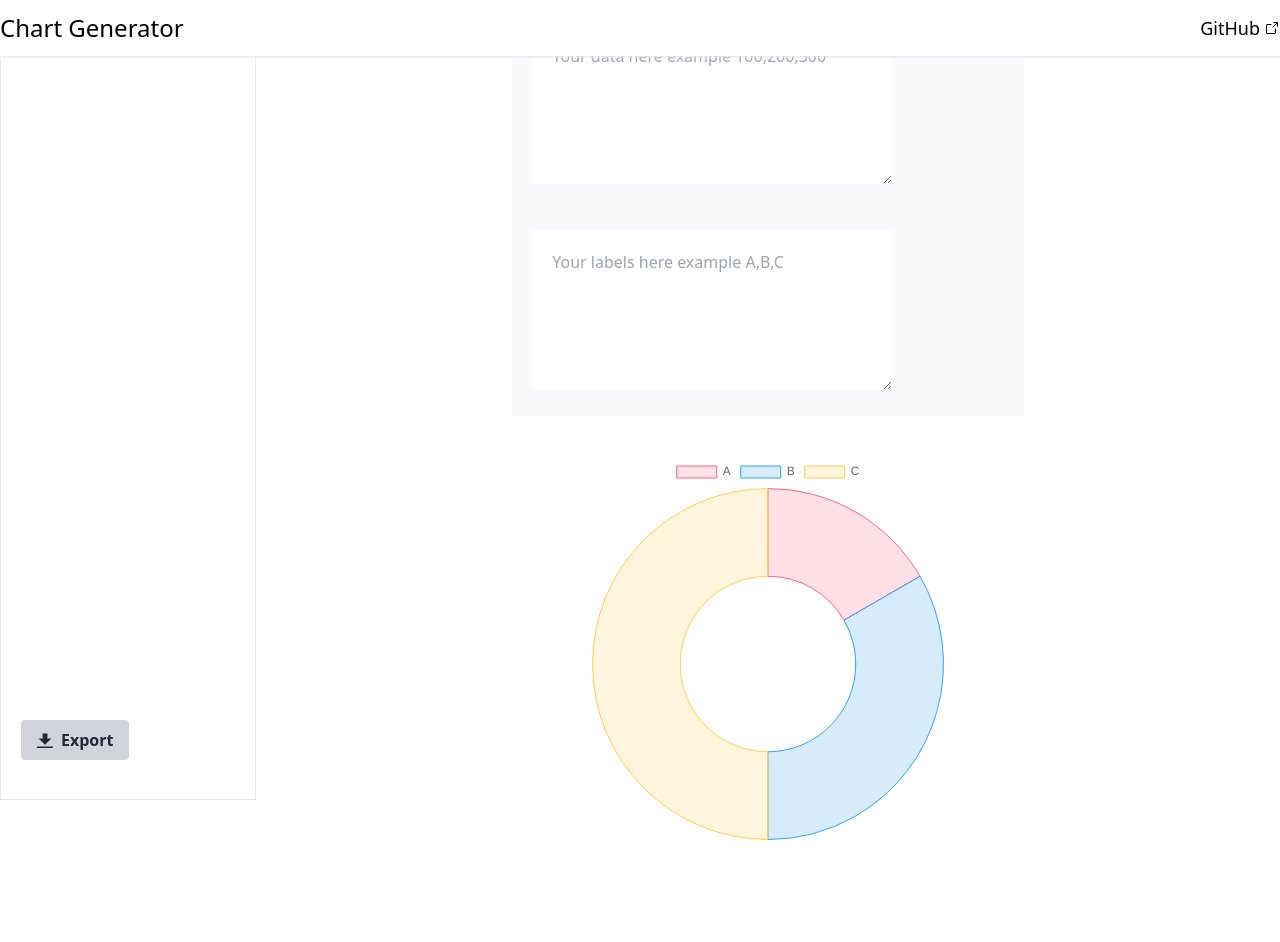
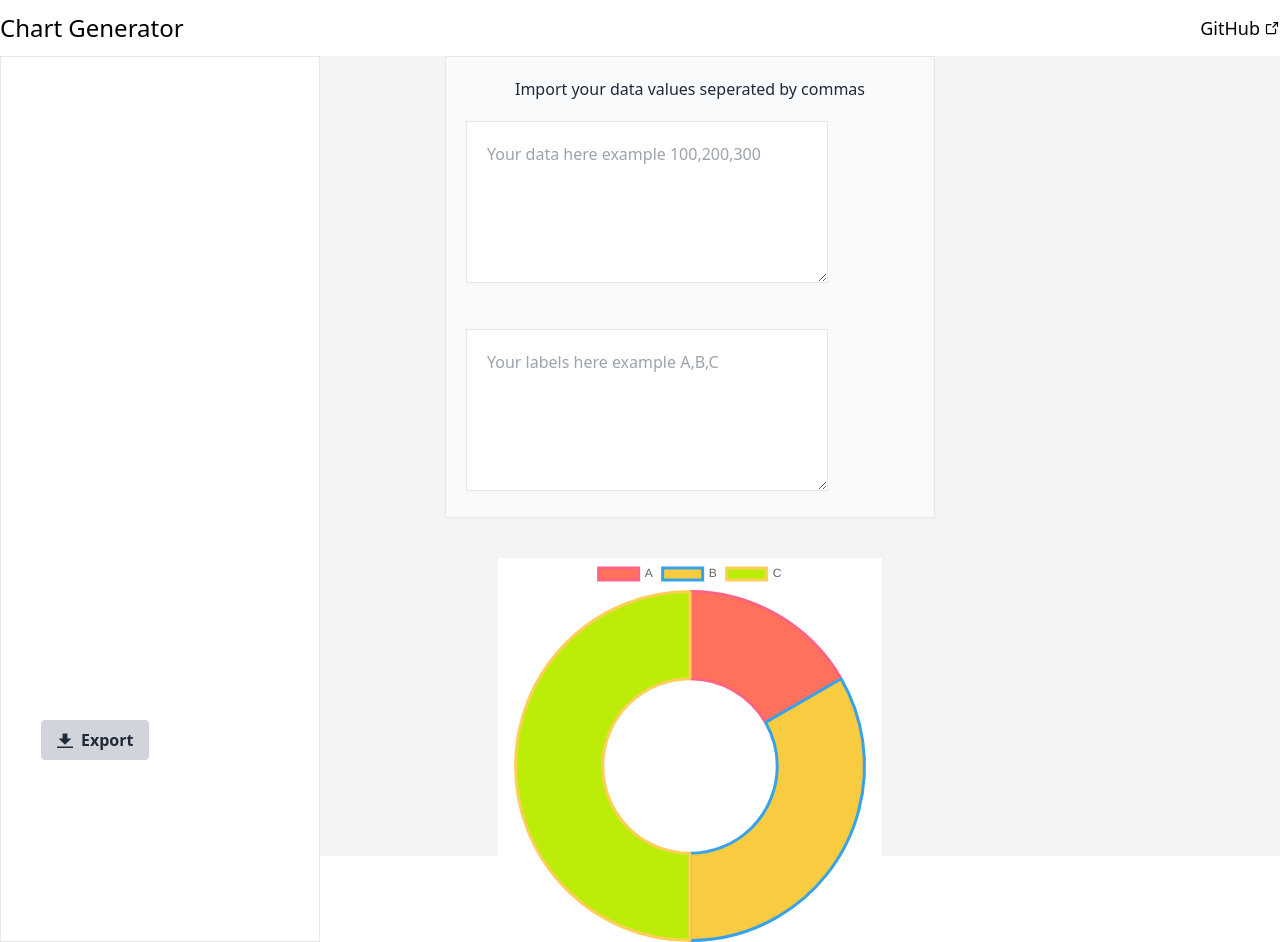
Before and after one commit to omarcardoze/Chart-generator, a React (Vite) app: page / in a window 1280 px wide. Before the commit the page ends 840 px from the top, so only its background shows below. Built offline with nearby package versions, Linux system fonts and the light colour scheme.

Commit message:
add new color to chart

```diff
--- a/package.json
+++ b/package.json
@@ -1,5 +1,5 @@
 {
-  "name": "footballcup",
+  "name": "chart-generator",
   "private": true,
   "version": "0.0.0",
   "type": "module",
--- a/src/components/Chart.tsx
+++ b/src/components/Chart.tsx
@@ -18,12 +18,12 @@ const Chart = ({ data, labels }) => {
                 label: '',
                 data: data.map(d => Number(d)),
                 backgroundColor: [
-                    'rgba(255, 99, 132, 0.2)',
-                    'rgba(54, 162, 235, 0.2)',
-                    'rgba(255, 206, 86, 0.2)',
-                    'rgba(75, 192, 192, 0.2)',
-                    'rgba(153, 102, 255, 0.2)',
-                    'rgba(255, 159, 64, 0.2)',
+                    '#FF715B',
+                    '#F9CB40',
+                    '#BCED09',
+                    '#2F52E0',
+                    '#FF8427',
+                    '#F038FF',
                 ],
                 borderColor: [
                     'rgba(255, 99, 132, 1)',
@@ -33,7 +33,7 @@ const Chart = ({ data, labels }) => {
                     'rgba(153, 102, 255, 1)',
                     'rgba(255, 159, 64, 1)',
                 ],
-                borderWidth: 1,
+                borderWidth: 3,
             }
         ],
     };
--- a/src/components/Header.tsx
+++ b/src/components/Header.tsx
@@ -1,15 +1,16 @@
 
 export default function Header() {
   return (
-    <header className='shadow shadow-gray-200 bg-white w-full h-14 flex items-center absolute top-0'>
+    <header className='shadow shadow-gray-200 bg-white w-full h-14 flex items-center'>
       <nav className="container mx-auto flex flex-row justify-between">
         <h1 className="text-2xl">Chart Generator</h1>
         <a href="https://github.com/OmarCardoze/Chart-generator" className="flex justify-center items-center gap-1" target="_blank">
           <span className="text-lg">GitHub</span>
-          <svg xmlns="http://www.w3.org/2000/svg" width="1em" height="1em" fill="currentColor" viewBox="0 0 256 256" focusable="false">
+          <svg xmlns="http://www.w3.org/2000/svg" className="hover:text-blue-600" width="1em" height="1em" fill="currentColor" viewBox="0 0 256 256" focusable="false">
             <rect width="256" height="256" fill="none"></rect>
-            <polyline points="216 100 216 40 156 40" fill="none" stroke="currentColor" strokeLinecap="round" strokeWidth="16"></polyline>
-            <line x1="144" y1="112" x2="216" y2="40" fill="none" stroke="currentColor" strokeLinecap="round" strokeLinejoin="round" strokeWidth="16"></line><path d="M184,144v64a8,8,0,0,1-8,8H48a8,8,0,0,1-8-8V80a8,8,0,0,1,8-8h64" fill="none" stroke="currentColor" strokeLinecap="round" strokeLinejoin="round" strokeWidth="16"></path>
+            <polyline points="216 100 216 40 156 40" fill="none" stroke="currentColor" strokeLinecap="round" strokeWidth="20"></polyline>
+            <line x1="144" y1="112" x2="216" y2="40" fill="none" stroke="currentColor" strokeLinecap="round" strokeLinejoin="round" strokeWidth="20"></line>
+            <path d="M184,144v64a8,8,0,0,1-8,8H48a8,8,0,0,1-8-8V80a8,8,0,0,1,8-8h64" fill="none" stroke="currentColor" strokeLinecap="round" strokeLinejoin="round" strokeWidth="20"></path>
           </svg>
         </a>
       </nav>
--- a/src/components/InputData.tsx
+++ b/src/components/InputData.tsx
@@ -13,7 +13,7 @@ const InputData = ({ setData, setLabels }) => {
     }, [])
 
     return (
-        <section className="flex bg-gray-50 w-3/6 justify-center items-center flex-col">
+        <section className="flex bg-gray-50 w-3/6 justify-center items-center flex-col border">
             <p className="text-slate-800 text-center mt-5">Import your data values seperated by commas</p>
             <div>
                 <textarea
@@ -22,7 +22,7 @@ const InputData = ({ setData, setLabels }) => {
                     placeholder='Your data here example 100,200,300'
                     rows={5}
                     cols={33}
-                    className='m-5 p-5'
+                    className='m-5 p-5 border'
                     onChange={handleData}
                 />
 
@@ -32,7 +32,7 @@ const InputData = ({ setData, setLabels }) => {
                     placeholder='Your labels here example A,B,C'
                     rows={5}
                     cols={33}
-                    className='m-5 p-5'
+                    className='m-5 p-5 border'
                     onChange={handleLabels}
                 />
             </div>
--- a/src/pages/Home.tsx
+++ b/src/pages/Home.tsx
@@ -29,11 +29,17 @@ export default function Home() {
     }, [ref])
 
     return (
-        <div className='w-full h-screen flex items-center'>
-            <Header />
+        <>
+        <Header />
+        <div className='w-full h-screen grid grid-cols-[200px_minmax(900px,_1fr)_100px] bg-gray-100'>
 
-            <aside className='w-80 h-screen border justify-center'>
-                <button onClick={onButtonClick} className="bg-gray-300 hover:bg-gray-400 text-gray-800 font-bold py-2 px-4 rounded inline-flex items-center absolute bottom-0 ml-5 mb-10 ">
+            <aside className='w-80 h-auto border justify-center bg-white p-10'>
+                    {/* <select id="cars">
+                        <option value="volvo">Bar</option>
+                        <option value="saab">Line</option>
+                    </select> */}
+
+                <button onClick={onButtonClick} className="bg-gray-300 hover:bg-gray-400 text-gray-800 font-bold py-2 px-4 rounded inline-flex items-center absolute bottom-0  mb-10 ">
                     <svg className="fill-current w-4 h-4 mr-2" xmlns="http://www.w3.org/2000/svg" viewBox="0 0 20 20">
                         <path d="M13 8V2H7v6H2l8 8 8-8h-5zM0 18h20v2H0v-2z" />
                     </svg>
@@ -49,5 +55,6 @@ export default function Home() {
                 </div>
             </div>
         </div>
+        </>
     )
 }
```
Also changed, not shown: src/assets/chartgenerator-screen.png.
